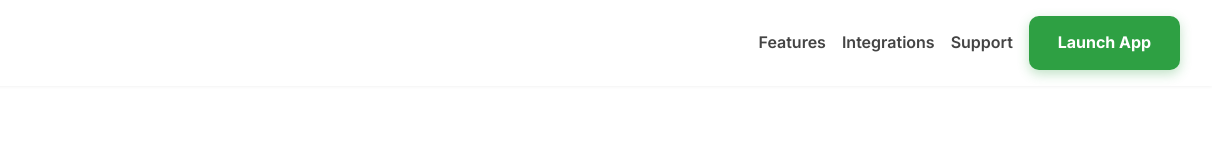
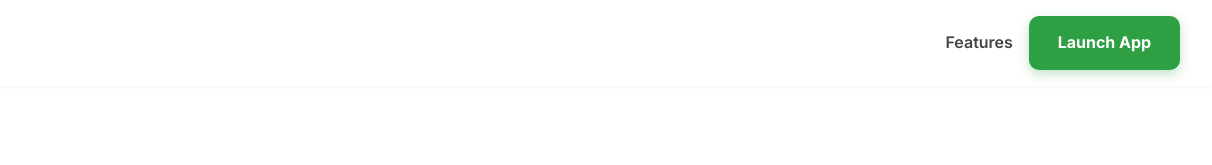
Before and after one commit to dgsconsultingindex-byte/priority-matrix-builder, a plain HTML site: page index.html in a window 1280 px wide. Shown: the top 165 px of the page, 68-1280 px from the left. Drawn offline with Linux system fonts and the light colour scheme.

Commit message:
Update index.html

```diff
--- a/index.html
+++ b/index.html
@@ -415,8 +415,6 @@
   </a>
   <nav>
     <a href="#features">Features</a>
-    <a href="./docs/integrations-slack.html">Integrations</a>
-    <a href="#contact-section">Support</a>
     <a class="btn-primary" href="./app.html" onclick="trackHeroCTA()">Launch App</a>
   </nav>
 </header>
```
